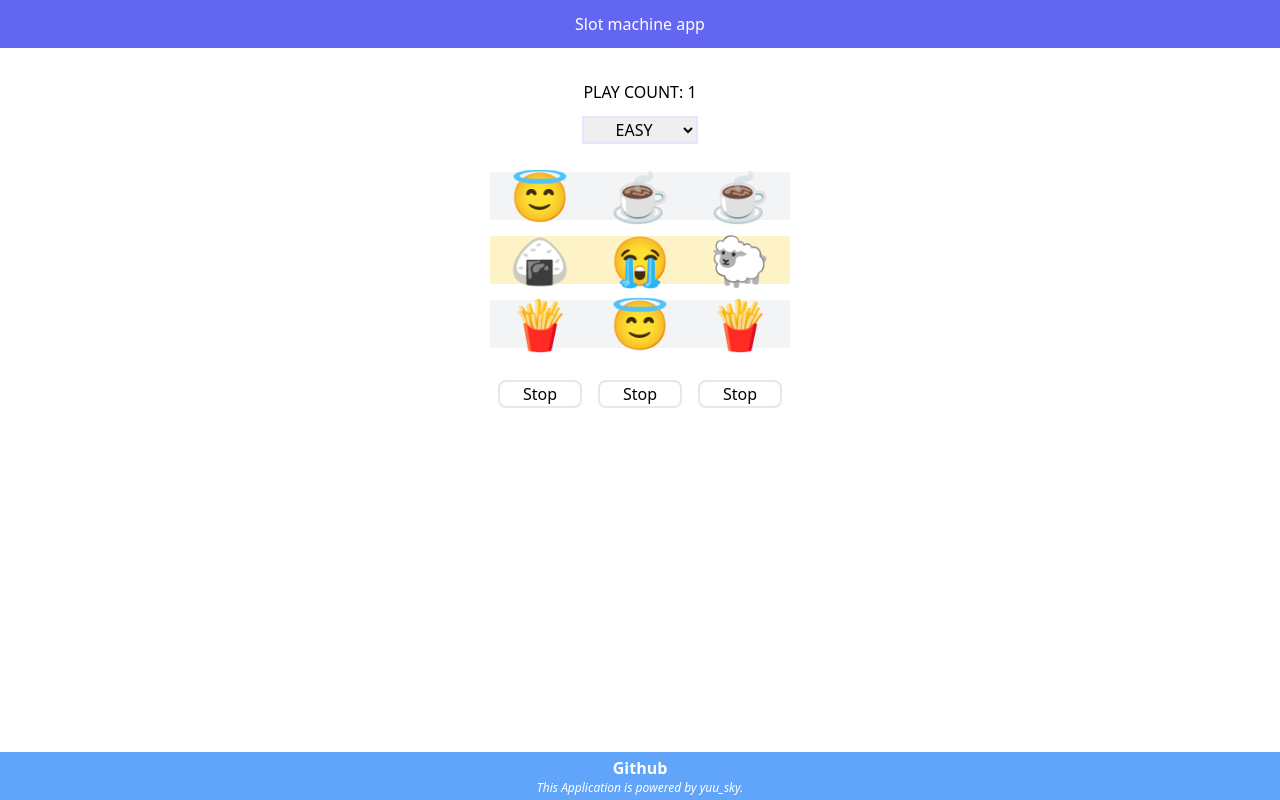
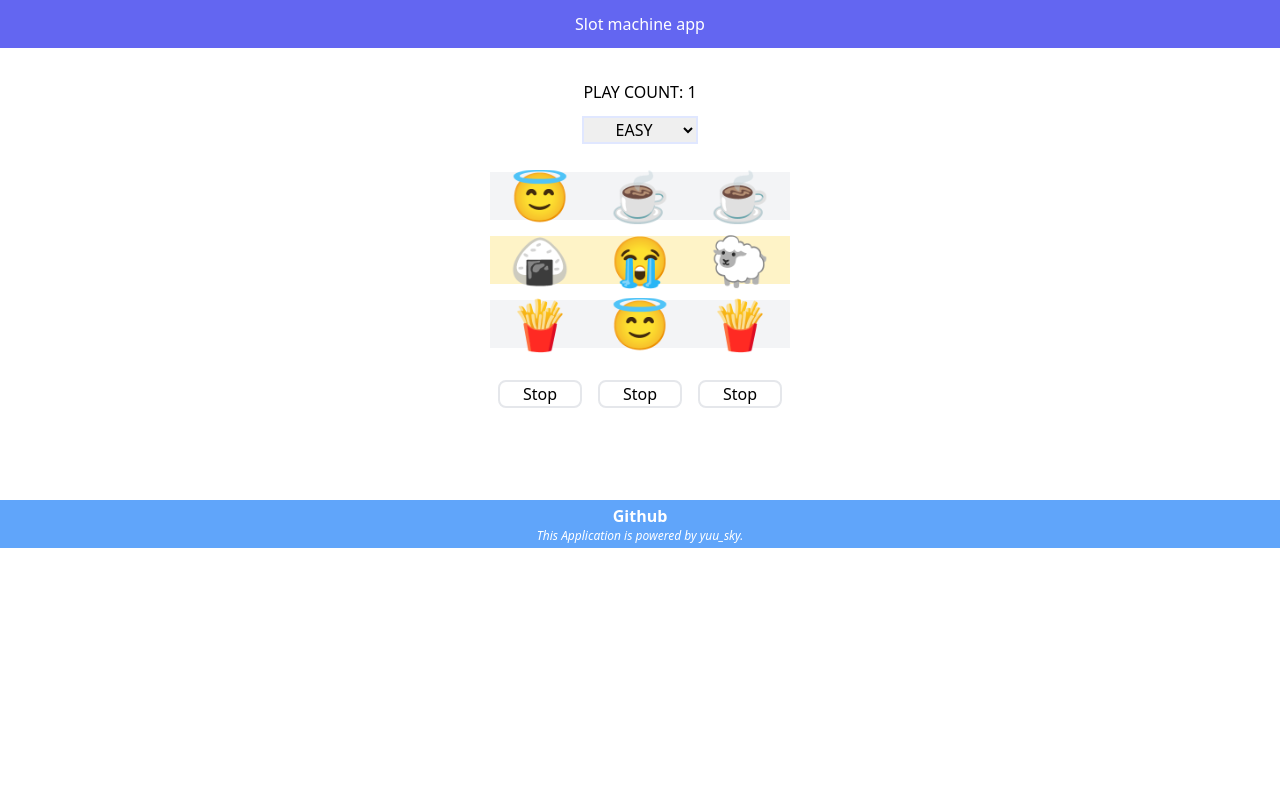
Before and after one commit to yuu-sky20/slot-machine-app, a Vue app: page / in a window 1280 px wide. Built offline with nearby package versions, Linux system fonts and the light colour scheme.

Commit message:
delete absolute attr

```diff
--- a/src/components/generals/Footer.vue
+++ b/src/components/generals/Footer.vue
@@ -1,5 +1,5 @@
 <template>
-    <div class="flex justify-center bottom-0 absolute container flex-col bg-blue-400 mx-0 mt-4 py-1">
+    <div class="flex justify-center relative container flex-col bg-blue-400 mx-0 mt-4 py-1">
         <div class="box-content flex justify-center">
             <a class="text-white text-center text-base font-semibold" href="https://github.com/yuu-sky20/slot-machine-app">Github</a>
         </div>
```
